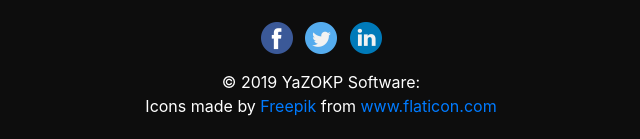
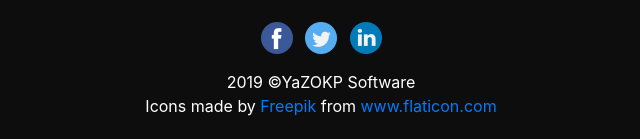
Before and after one commit to zelo2000/Web-Task1, a plain HTML site: page src/index.html in a window 1280 px wide. Shown: the part 3327-3466 px from the top of the page, 319-959 px from the left. Drawn offline with nearby package versions, Linux system fonts and the light colour scheme.

Commit message:
remove :

```diff
--- a/src/index.html
+++ b/src/index.html
@@ -277,12 +277,10 @@
                     </a>
                 </li>
             </ul>
-            <div class="footer-copyright text-center text-white pb-0 mb-0">© 2019 YaZOKP Software:
-            </div>
+            <div class="footer-copyright text-center text-white pb-0 mb-0">2019 ©YaZOKP Software </div>
         </div>
         <div class="text-center text-white">Icons made by <a href=" https://www.flaticon.com/authors/freepik"
-                title="Freepik" target="_blanc">
-                Freepik</a> from <a href="https://www.flaticon.com/" target="_blanc"
+                title="Freepik" target="_blanc"> Freepik</a> from <a href="https://www.flaticon.com/" target="_blanc"
                 title="Flaticon">www.flaticon.com</a></div>
     </footer>
 </body>
```
